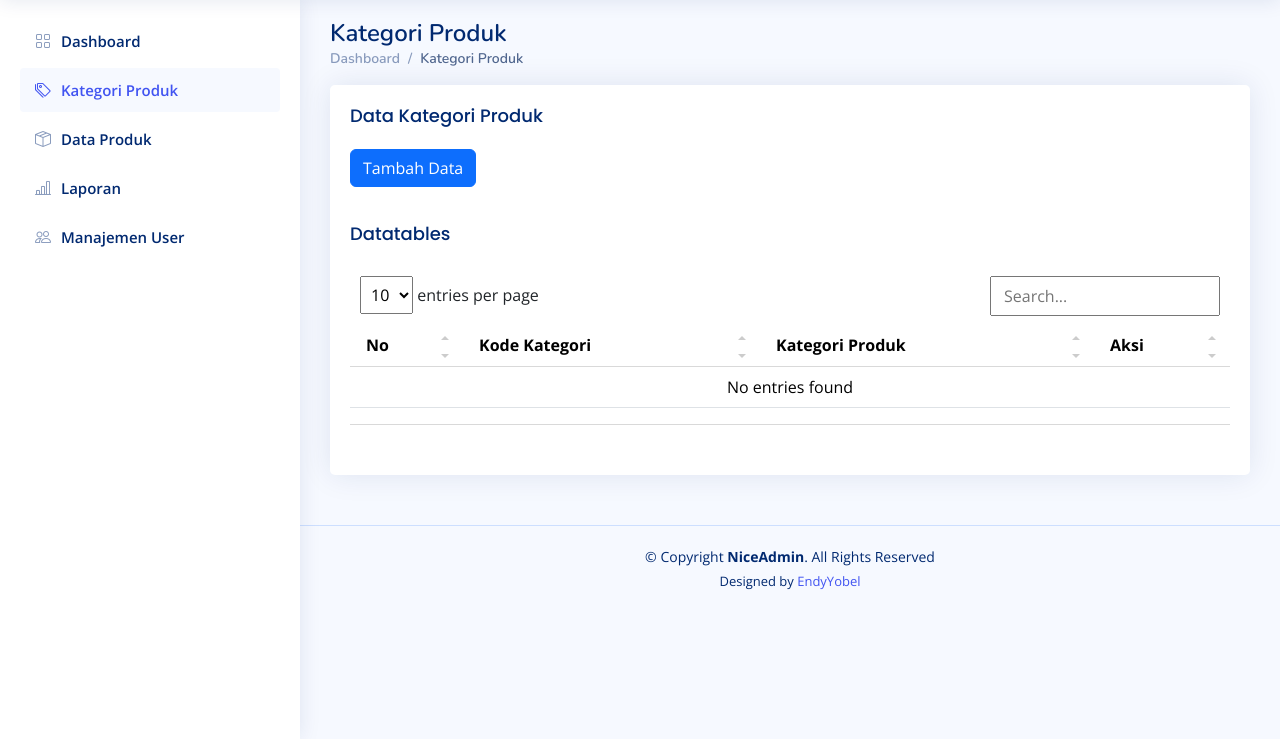
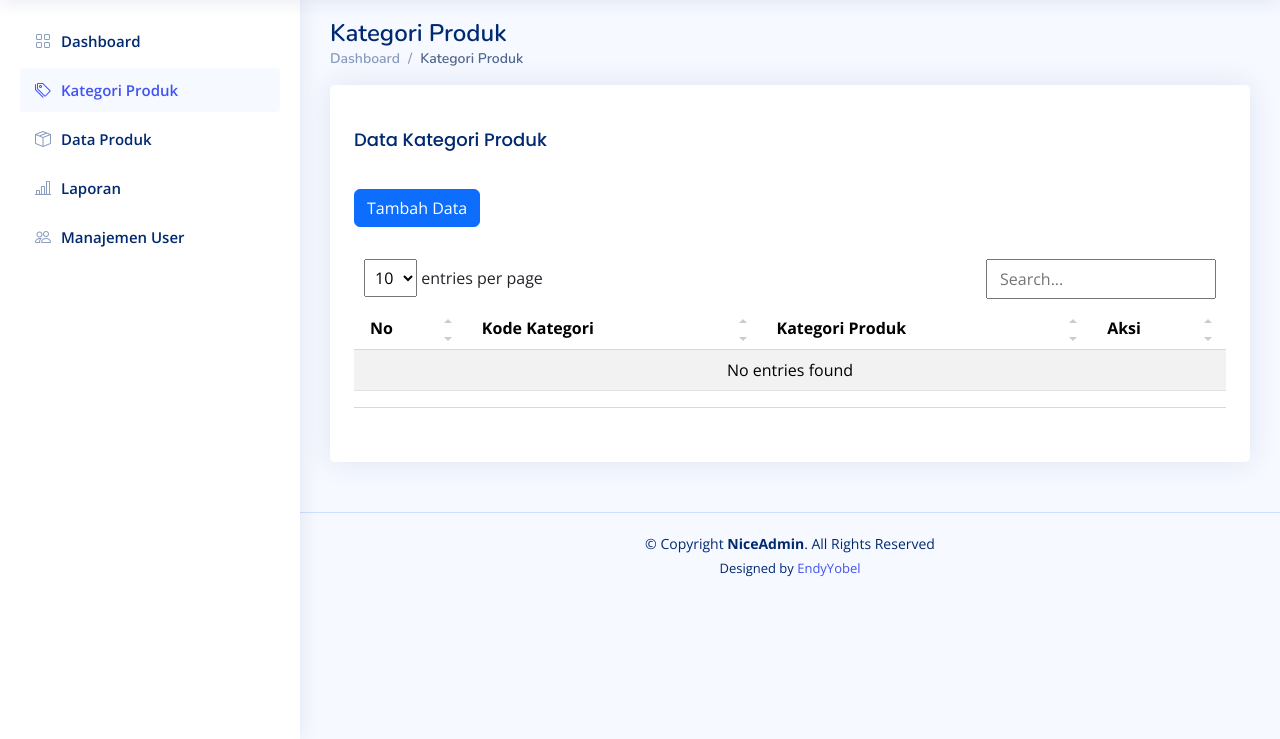
Before and after one commit to Endy288/Endy, a PHP site: page /kategori_produk.php in a window 1280 px wide. Shown: the part 61-800 px from the top of the page. Run offline with PHP 8.4, Linux system fonts and the light colour scheme; data that the repository does not hold is empty; some libraries are stand-ins or nearby versions.

Commit message:
Update kategori produk dan perbaikan tampilan

```diff
--- a/e_produk.php
+++ b/e_produk.php
@@ -62,7 +62,7 @@ if (isset($_POST['update'])) {
     <meta charset="utf-8">
     <meta content="width=device-width, initial-scale=1.0" name="viewport">
 
-    <title>tambah Produk - BarangEndy</title>
+    <title>Data Produk - BarangEndy</title>
     <meta content="" name="description">
     <meta content="" name="keywords">
 
--- a/kategori_produk.php
+++ b/kategori_produk.php
@@ -164,23 +164,25 @@
     <div class="col-lg-12">
 
       <div class="card">
-            <div class="card-body">
+        <div class="card-body p-4">
 
-  <h5 class="card-title">Data Kategori Produk</h5>
+          <h5 class="card-title mb-4">Data Kategori Produk</h5>
 
-  <a href="t_kat.php" class="btn btn-primary mb-3">
+          <!-- Tombol -->
+          <div class="mb-4">
+            <a href="t_kat.php" class="btn btn-primary">
               Tambah Data
             </a>
-              <h5 class="card-title">Datatables</h5>
+          </div>
 
-              <!-- Table with stripped rows -->
-              <table class="table datatable">
+          <!-- Table -->
+          <table class="table table-striped datatable">
             <thead>
               <tr>
-    <th scope="col">No</th>
-    <th scope="col">Kode Kategori</th>
-    <th scope="col">Kategori Produk</th>
-    <th scope="col">Aksi</th>
+                <th>No</th>
+                <th>Kode Kategori</th>
+                <th>Kategori Produk</th>
+                <th>Aksi</th>
               </tr>
             </thead>
 
--- a/produk.php
+++ b/produk.php
@@ -167,7 +167,9 @@ include "koneksi.php";
           <div class="card">
             <div class="card-body mt-3">
               <a href="t_produk.php" class="btn btn-primary">Tambah Data</a>
-              <a href="stok.php" class="btn btn-primary">Stok</a>
+              <a href="stok.php" class="btn btn-dark">
+                <i class="bi bi-box-seam"></i> Stok
+              </a>
             </div>
           </div>
         </div>
```
Lines whose indentation alone changed are shown as unchanged.
